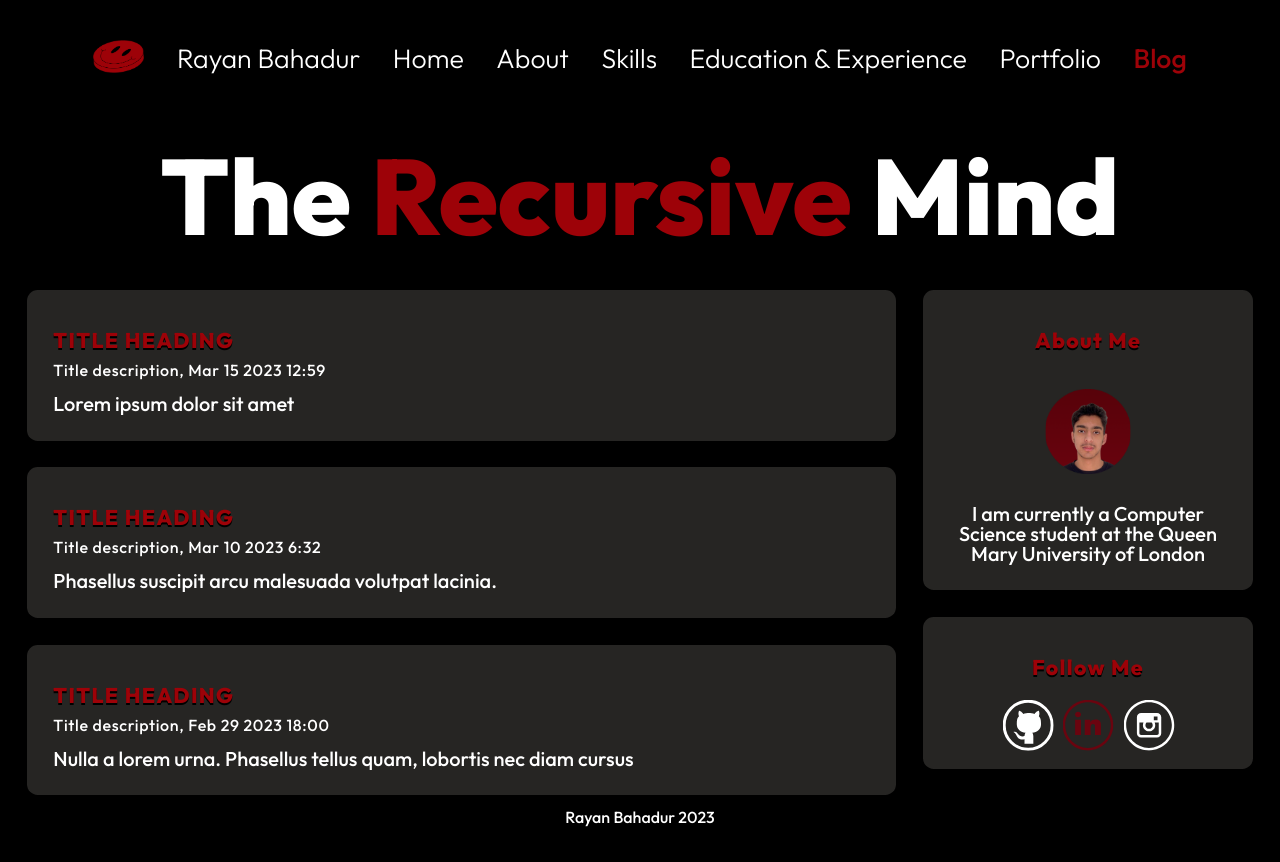
After one commit to rayanbahadur/My-Portfolio, a PHP site: page /Blog.php in a window 1280 px wide. The commit adds this page. Run offline with PHP 8.4, Linux system fonts and the light colour scheme.

Commit message:
Created a logout.php. I created an addPost.php which functions correctly. The blog also adapts to the session status (so if logged in, can post otherwise can't)

```diff
--- a/AboutMe.html
+++ b/AboutMe.html
@@ -21,7 +21,7 @@
             <li class="listItem"><a href="My%20Skills.html">Skills</a></li>
             <li class="listItem"><a href="Education&Experience.html">Education & Experience</a></li>
             <li class="listItem"><a href="Portfolio.html">Portfolio</a></li>
-            <li class="listItem"><a href="Blog.html">Blog</a></li>
+            <li class="listItem"><a href="Blog.php">Blog</a></li>
           </ul>
         </div>
       </nav>
--- /dev/null
+++ b/Blog.php
@@ -0,0 +1,97 @@
+
+<!DOCTYPE html>
+<html lang="en">
+<head>
+    <meta charset="UTF-8">
+    <link rel="icon" href="image/smileyBlueSquare.png">
+    <link rel="stylesheet" href="reset.css" type="text/css"/>
+    <link rel="stylesheet" href="main.css" type="text/css"/>
+    <script src="clear.js"></script>
+    <meta name="viewport" content="width=device-width, initial-scale=1">
+    <title>The Recursive Mind</title>
+</head>
+<body>
+    <div class="BlogContainer">
+        <header class="header">
+            <nav class="nav">
+                <div class="navList">
+
+                    <ul>
+                        <a href="index.html"><img class="logo" src="image/smileyBlue.png" alt="smiley"></a>
+                        <li class="listItem"><p>Rayan Bahadur</p></li>
+                        <li class="listItem"><a href="index.html">Home</a></li>
+                        <li class="listItem"><a href="AboutMe.html">About</a></li>
+                        <li class="listItem"><a href="My%20Skills.html">Skills</a></li>
+                        <li class="listItem"><a href="Education&Experience.html">Education & Experience</a></li>
+                        <li class="listItem"><a href="Portfolio.html">Portfolio</a></li>
+                        <li class="listItemC"><a href="#">Blog</a></li>
+                    </ul>
+                </div>
+            </nav>
+        </header>
+
+        <div class="Heading">
+            <h2>The <span class="red">Recursive</span> Mind</h2>
+        </div>
+
+        <div class="blogRow">
+            <article class="mainBlog">
+                <section class="card">
+                    <h3>TITLE HEADING</h3>
+                    <h5>Title description, Mar 15 2023 12:59</h5>
+                    <p>Lorem ipsum dolor sit amet</p>
+                </section>
+                <section class="card">
+                    <h3>TITLE HEADING</h3>
+                    <h5>Title description, Mar 10 2023 6:32</h5>
+                    <p>Phasellus suscipit arcu malesuada volutpat lacinia.</p>
+                </section>
+                <section class="card">
+                    <h3>TITLE HEADING</h3>
+                    <h5>Title description, Feb 29 2023 18:00</h5>
+                    <p>Nulla a lorem urna. Phasellus tellus quam, lobortis nec diam cursus</p>
+                </section>
+            </article>
+            <aside class="blogAside">
+                <?php
+                session_start();
+                if(isset($_SESSION['email'])) {// if a session is active
+                    ?>
+                    <div class="card1">
+                        <h3>Add Post</h3>
+                        <form action="addPost.php" method="get">
+                            <input type="text" id="title" name="title" placeholder="Title" required minlength="3" maxlength="255"><br>
+
+                            <textarea id="description" name="description" placeholder="Description" required minlength="10" maxlength="2000"></textarea><br>
+
+                            <button id="postBtn" name="postBtn">Post</button>
+                            <button id="clearBtn">Clear</button>
+                        </form>
+                    </div>
+                <?php
+                }?>
+                <script src="clear.js"></script>
+
+                <div class="card">
+                    <h3>About Me</h3>
+                    <div class="blogImg"><img src="image/Profile%20Picture.png" alt="placeholder image"></div>
+                    <p>I am currently a Computer Science student at the Queen Mary University of London</p>
+                </div>
+
+                <div class="card">
+                    <h3>Follow Me</h3>
+                    <div class="b2">
+                        <a href="https://github.com/rayanbahadur16/"><img src="image/GitHub.svg" alt="GitHub"></a>
+                        <a href="https://www.linkedin.com/in/rayan-bahadur-b6b264258/"><img src="image/LinkedIn.svg" alt="LinkedIn"></a>
+                        <a href="https://www.instagram.com/rayanb_2004/"><img src="image/Instagram.svg" alt="Instagram"></a>
+                    </div>
+                </div>
+            </aside>
+        </div>
+
+        <footer class="footer">
+            <p>Rayan Bahadur 2023</p>
+        </footer>
+    </div>
+</body>
+</html>
--- a/Education&Experience.html
+++ b/Education&Experience.html
@@ -21,7 +21,7 @@
                 <li class="listItem"><a href="My%20Skills.html">Skills</a></li>
                 <li class="listItemC"><a href="#">Education & Experience</a></li>
                 <li class="listItem"><a href="Portfolio.html">Portfolio</a></li>
-                <li class="listItem"><a href="Blog.html">Blog</a></li>
+                <li class="listItem"><a href="Blog.php">Blog</a></li>
               </ul>
             </div>
           </nav>
--- a/Login.html
+++ b/Login.html
@@ -20,7 +20,7 @@
                     <li class="listItem"><a href="My%20Skills.html">Skills</a></li>
                     <li class="listItem"><a href="Education&Experience.html">Education & Experience</a></li>
                     <li class="listItem"><a href="Portfolio.html">Portfolio</a></li>
-                    <li class="listItem"><a href="Blog.html">Blog</a></li>
+                    <li class="listItem"><a href="Blog.php">Blog</a></li>
                 </ul>
             </div>
         </nav>
--- a/My Skills.html
+++ b/My Skills.html
@@ -23,7 +23,7 @@
             <li class="listItemC"><a href="#">Skills</a></li>
             <li class="listItem"><a href="Education&Experience.html">Education & Experience</a></li>
             <li class="listItem"><a href="Portfolio.html">Portfolio</a></li>
-            <li class="listItem"><a href="Blog.html">Blog</a></li>
+            <li class="listItem"><a href="Blog.php">Blog</a></li>
           </ul>
         </div>
       </nav>
--- a/Portfolio.html
+++ b/Portfolio.html
@@ -21,7 +21,7 @@
             <li class="listItem"><a href="My%20Skills.html">Skills</a></li>
             <li class="listItem"><a href="Education&Experience.html">Education & Experience</a></li>
             <li class="listItemC"><a href="#">Portfolio</a></li>
-            <li class="listItem"><a href="Blog.html">Blog</a></li>
+            <li class="listItem"><a href="Blog.php">Blog</a></li>
           </ul>
         </div>
       </nav>
--- a/clear.js
+++ b/clear.js
@@ -3,7 +3,6 @@ const descriptionInput = document.getElementById("description");
 const postButton = document.getElementById("postBtn");
 const clearButton = document.getElementById("clearBtn");
 
-// add event listener to post button
 postButton.addEventListener("click", function (event) {
     event.preventDefault(); // prevent default form submission behavior
     const title = titleInput.value;
@@ -11,7 +10,6 @@ postButton.addEventListener("click", function (event) {
     // do something with title and description
 });
 
-// add event listener to clear button
 clearButton.addEventListener("click", function () {
     titleInput.value = "";
     descriptionInput.value = "";
--- a/index.html
+++ b/index.html
@@ -21,7 +21,7 @@
                             <li class="listItem"><a href="My%20Skills.html">Skills</a></li>
                             <li class="listItem"><a href="Education&Experience.html">Education & Experience</a></li>
                             <li class="listItem"><a href="Portfolio.html">Portfolio</a></li>
-                            <li class="listItem"><a href="Blog.html">Blog</a></li>
+                            <li class="listItem"><a href="Blog.php">Blog</a></li>
                         </ul>
                     </div>
                 </nav>
--- a/login.php
+++ b/login.php
@@ -1,4 +1,5 @@
 <?php
+    session_start();
     $email = $_POST['email'];
     $password = $_POST['password'];
     $con = new mysqli("localhost","root","","logindetails");
@@ -12,7 +13,10 @@
         if ($stmt_result->num_rows >0){
             $data = $stmt_result->fetch_assoc();
             if ($data['password'] === $password){
-                header("Location: Blog.html");
+                $_SESSION['email'] = $email;
+                $_SESSION['logged_in'] = true;
+                header("Location: Blog.php?");
+                exit();
             }
         }
         else{
--- /dev/null
+++ b/logout.php
@@ -0,0 +1,5 @@
+<?php
+session_start();
+session_destroy();
+header("Location: index.html");
+exit;
```
Also changed, not shown: Blog.html (deleted, +0 -90 lines), addPost.php (added, +19 -0 lines).
